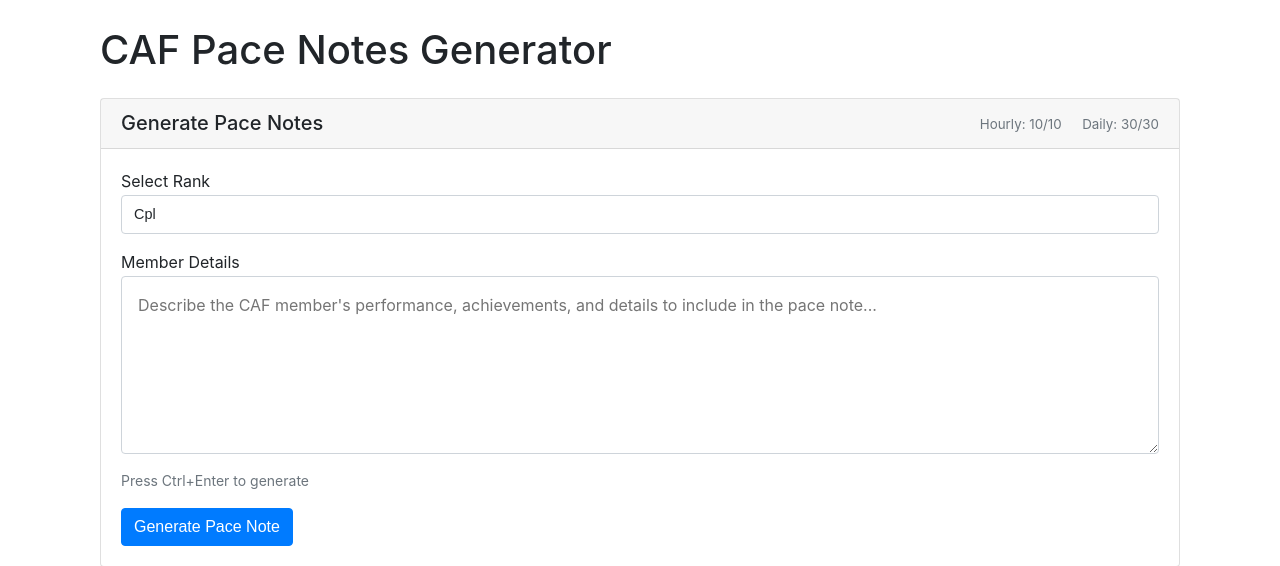
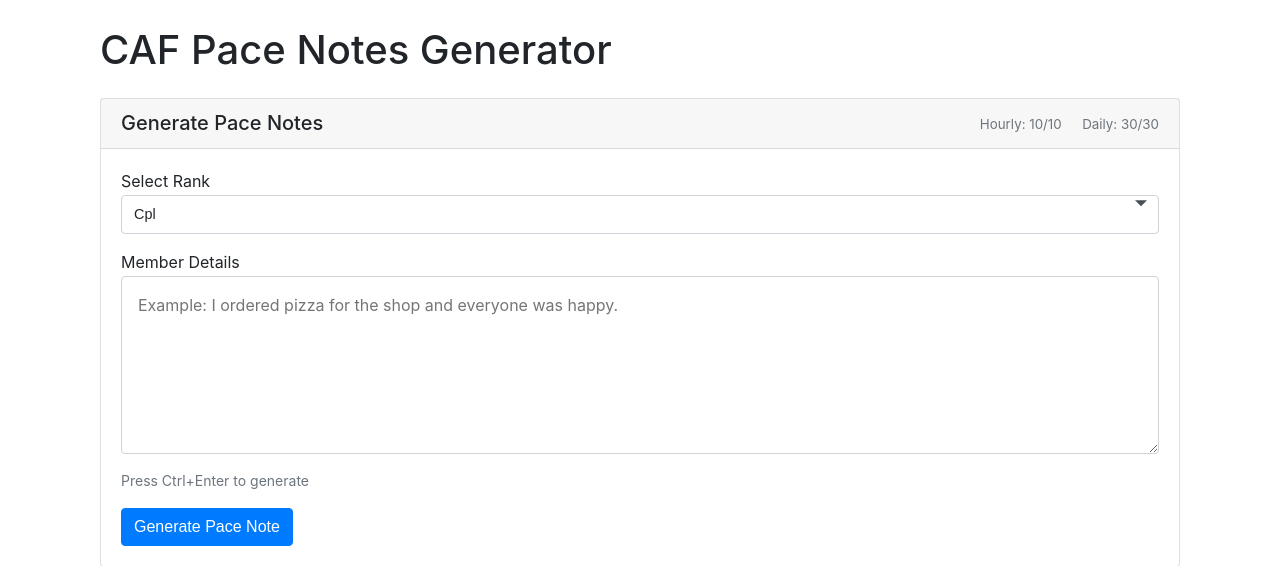
Before and after one commit to taoi11/caf_gpt, a Django app: page /pacenote/ in a window 1280 px wide. Shown: the part 146-712 px from the top of the page. Run offline with Django 4.2, Linux system fonts and the light colour scheme.

Commit message:
Copilot: Improve rank selector styling and update textarea placeholder for clarity

```diff
--- a/pacenote_foo/static/pacenote_foo/css/pace_note.css
+++ b/pacenote_foo/static/pacenote_foo/css/pace_note.css
@@ -34,19 +34,54 @@
     font-size: 0.9rem;
 }
 
-/* Rank selector dropdown */
+/* Rank selector dropdown - clean, simple design aligned with overall UI */
 #rank-select {
     appearance: none;
-    padding: 0.5rem 0.75rem;
+    padding: 0.5rem 2.5rem 0.5rem 0.75rem;
     border: 1px solid #ced4da;
     border-radius: 4px;
     font-size: 0.9rem;
     cursor: pointer;
+    background-color: #fff;
+    position: relative;
+    transition: all 0.2s ease-in-out;
+    width: 100%;
 }
 
 #rank-select:hover {
-    border-color: #adb5bd;
-    background-color: #f8f9fa;
+    border-color: var(--primary-color);
+}
+
+#rank-select:focus {
+    border-color: var(--primary-color);
+    outline: 0;
+    box-shadow: 0 0 0 0.2rem rgba(0, 123, 255, 0.25);
+}
+
+/* Wrapper for select to add custom styling */
+.form-group {
+    position: relative;
+    margin-bottom: 1rem;
+}
+
+/* Custom dropdown arrow - ONLY for the rank select dropdown */
+.form-group:has(#rank-select)::after {
+    content: '';
+    position: absolute;
+    right: 12px;
+    top: 50%;
+    transform: translateY(-30%);
+    width: 0;
+    height: 0;
+    border-left: 6px solid transparent;
+    border-right: 6px solid transparent;
+    border-top: 6px solid #495057;
+    pointer-events: none;
+}
+
+/* Remove the dropdown indicator from label */
+.form-group label[for="rank-select"]::after {
+    content: "";
 }
 
 .output-card {
--- a/pacenote_foo/templates/pacenote_foo/pace_notes.html
+++ b/pacenote_foo/templates/pacenote_foo/pace_notes.html
@@ -35,7 +35,7 @@
                             class="form-control input-box"
                             id="input-box"
                             rows="6"
-                            placeholder="Describe the CAF member's performance, achievements, and details to include in the pace note..."
+                            placeholder="Example: I ordered pizza for the shop and everyone was happy."
                         ></textarea>
                         <div class="form-text">Press Ctrl+Enter to generate</div>
                     </div>
```
